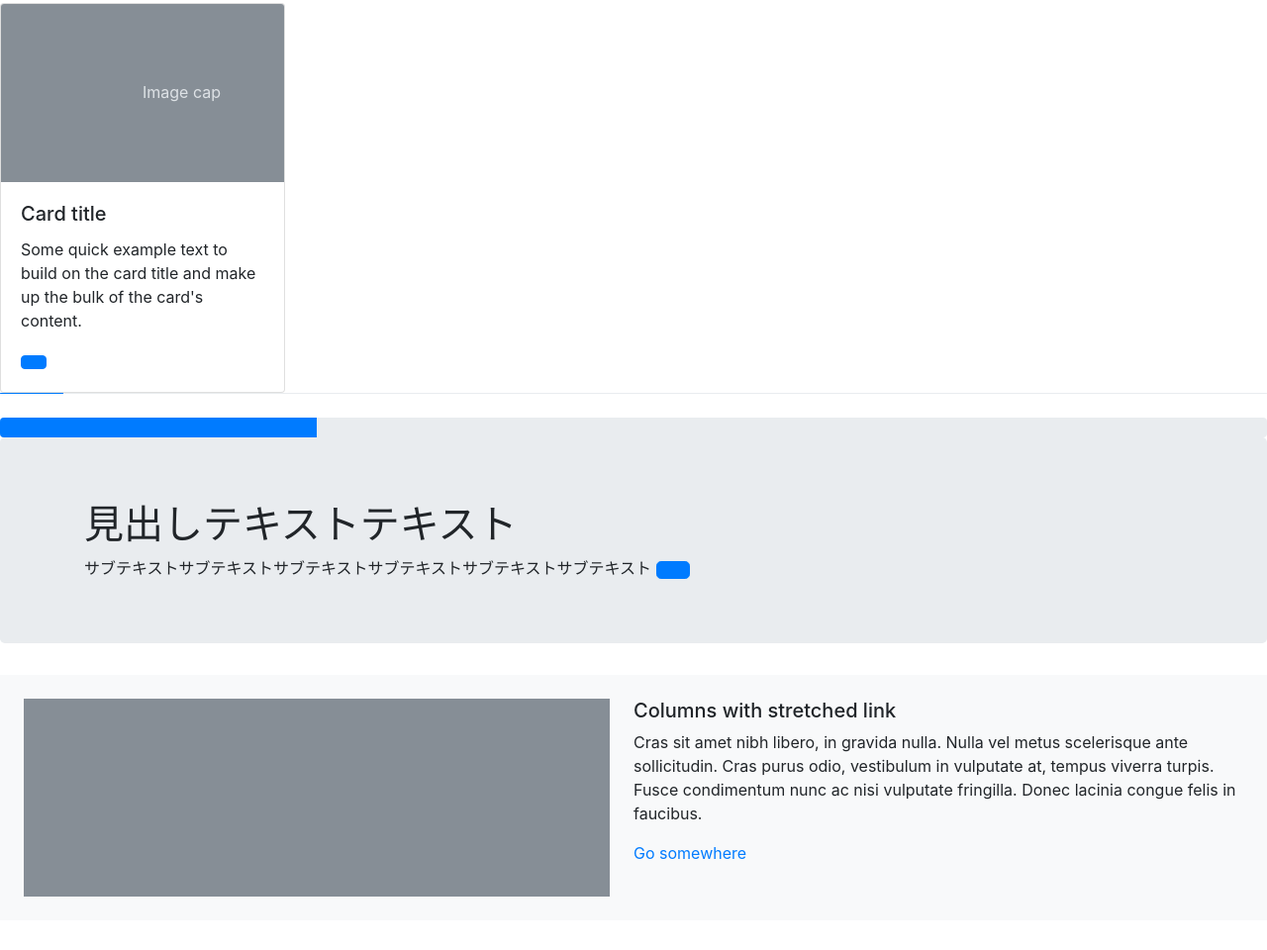
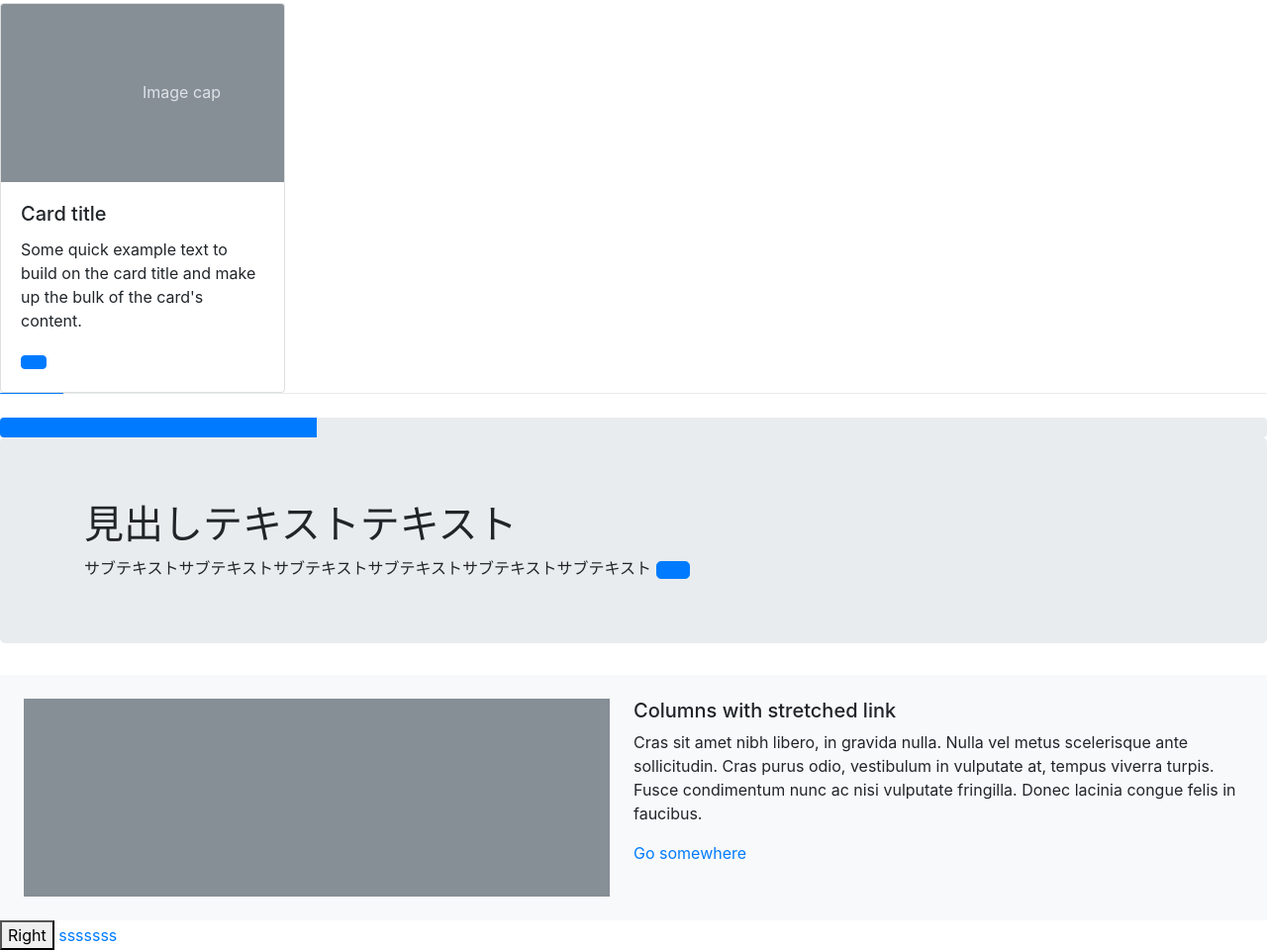
Before and after one commit to nakashimaiori/practice_javascript, a plain HTML site: page index.html in a window 1280 px wide. Shown: the part 381-1341 px from the top of the page at 99% size. Before the commit the page ends 1311 px from the top, so only its background shows below. Drawn offline with nearby package versions, Linux system fonts and the light colour scheme.

Commit message:
[Add]add-bootstrap

```diff
--- a/index.html
+++ b/index.html
@@ -122,6 +122,11 @@
   </div>
 </div>
 
+<button type="button" data-toggle="tooltip" data-placement="right" ...>
+  Right
+</button>
+<a href="#" class="sepia"><img src="">sssssss<a>
+
 
 <script src="index.js"></script>
 </body>
```
